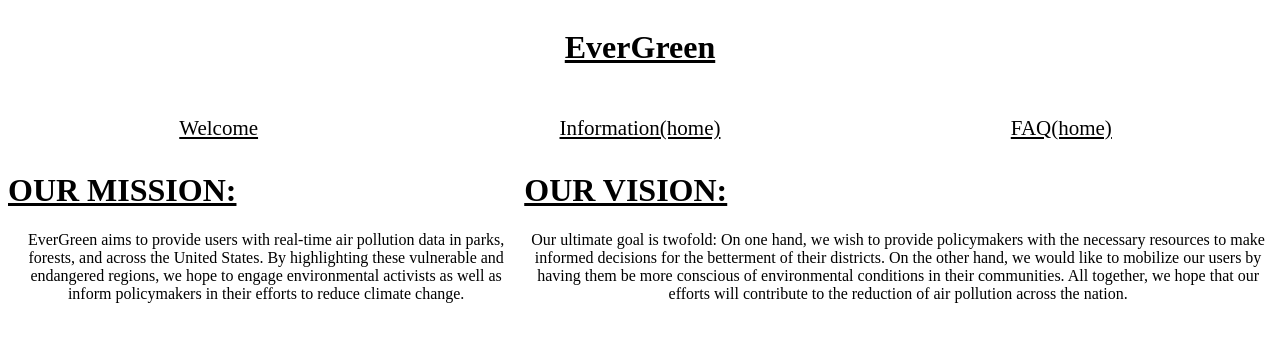
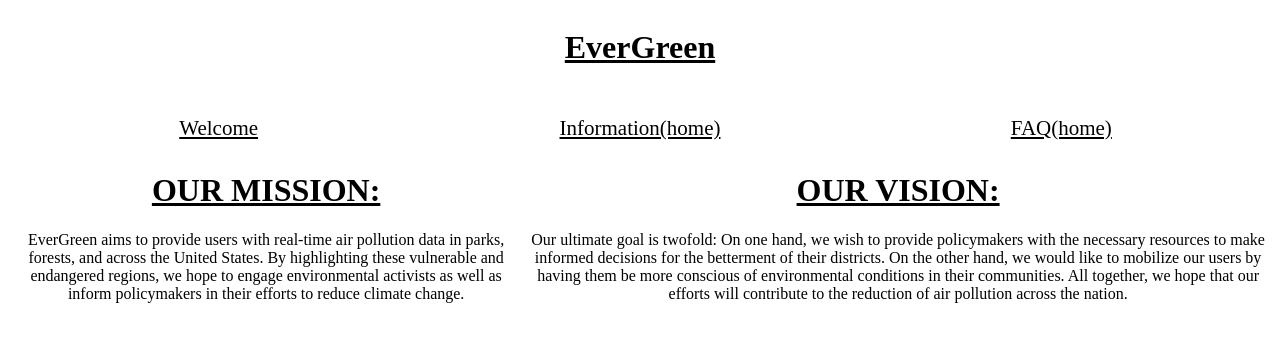
Before and after one commit to Allens124/EverGreenFrontend, a Next.js app in the folder ever/: page / in a window 1280 px wide. Shown: the top 342 px of the page. Built offline with nearby package versions, Linux system fonts and the light colour scheme.

Commit message:
updating

```diff
--- a/ever/app/globals.css
+++ b/ever/app/globals.css
@@ -37,9 +37,12 @@ nav a:hover{
 
 .xu{
   font-family: "Comic-Sans";
-  text-align: left;
+  text-align: center;
   text-decoration: underline;
   flex:1;
+}
+p{
+  text-align: center;
 }
 .xd{
   text-wrap:wrap ;
```
